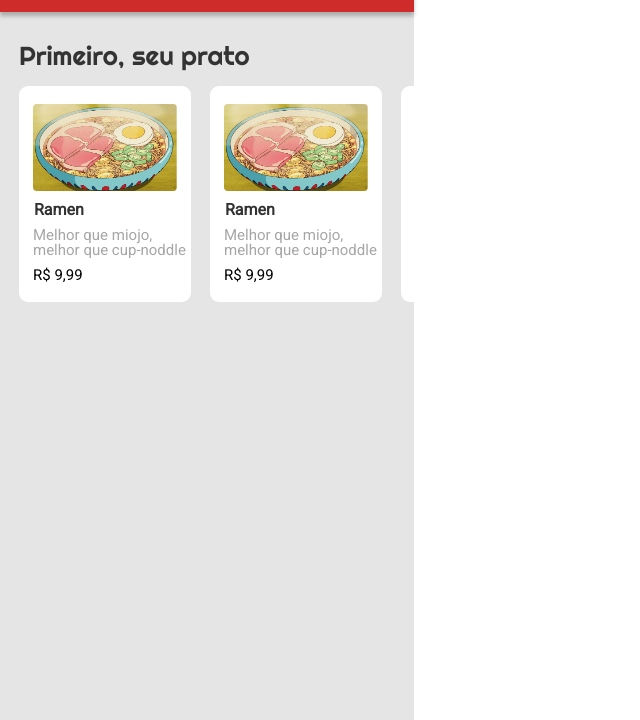
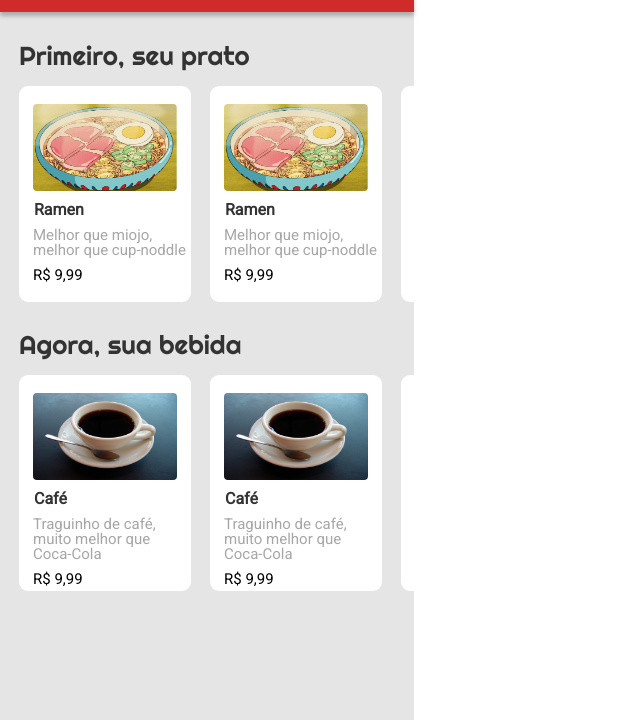
Before and after one commit to andrecrax/projeto3-driveneats, a plain HTML site: page index.html in a window 1280 px wide. Shown: the part 80-800 px from the top of the page, without its empty margins (0-640 px from the left). Drawn offline with Linux system fonts and the light colour scheme.

Commit message:
adicionado seção de bebidas

```diff
--- a/index.html
+++ b/index.html
@@ -37,6 +37,29 @@
               </div>
             </div>
         </section>
+        <section>
+          <h2>Agora, sua bebida</h2>
+          <div class="comida">
+            <div class="prato">
+              <img class="imagem" src="/img/cafe.jpeg">
+              <h3>Café</h3>
+              <p class="descricao">Traguinho de café, muito melhor que Coca-Cola</p>
+              <h4 class="preco">R$ 9,99</h4>
+            </div>
+            <div class="prato">
+              <img class="imagem" src="/img/cafe.jpeg"">
+              <h3>Café</h3>
+              <p class="descricao">Traguinho de café, muito melhor que Coca-Cola</p>
+              <h4 class="preco">R$ 9,99</h4>
+            </div>
+            <div class="prato">
+              <img class="imagem" src="/img/cafe.jpeg"">
+              <h3>Café</h3>
+              <p class="descricao">Traguinho de café, muito melhor que Coca-Cola</p>
+              <h4 class="preco">R$ 9,99</h4>
+            </div>
+          </div>
+      </section>
 </main>
 </div>
   </body>
--- a/style.css
+++ b/style.css
@@ -72,6 +72,7 @@ h3{
     height: 216px;
     width: 395px;
     padding-left: 19px;
+    padding-bottom: 30px;
     display: flex;
     overflow-x: hidden;
 
```
Also changed, not shown: img/cafe.jpeg (added).
